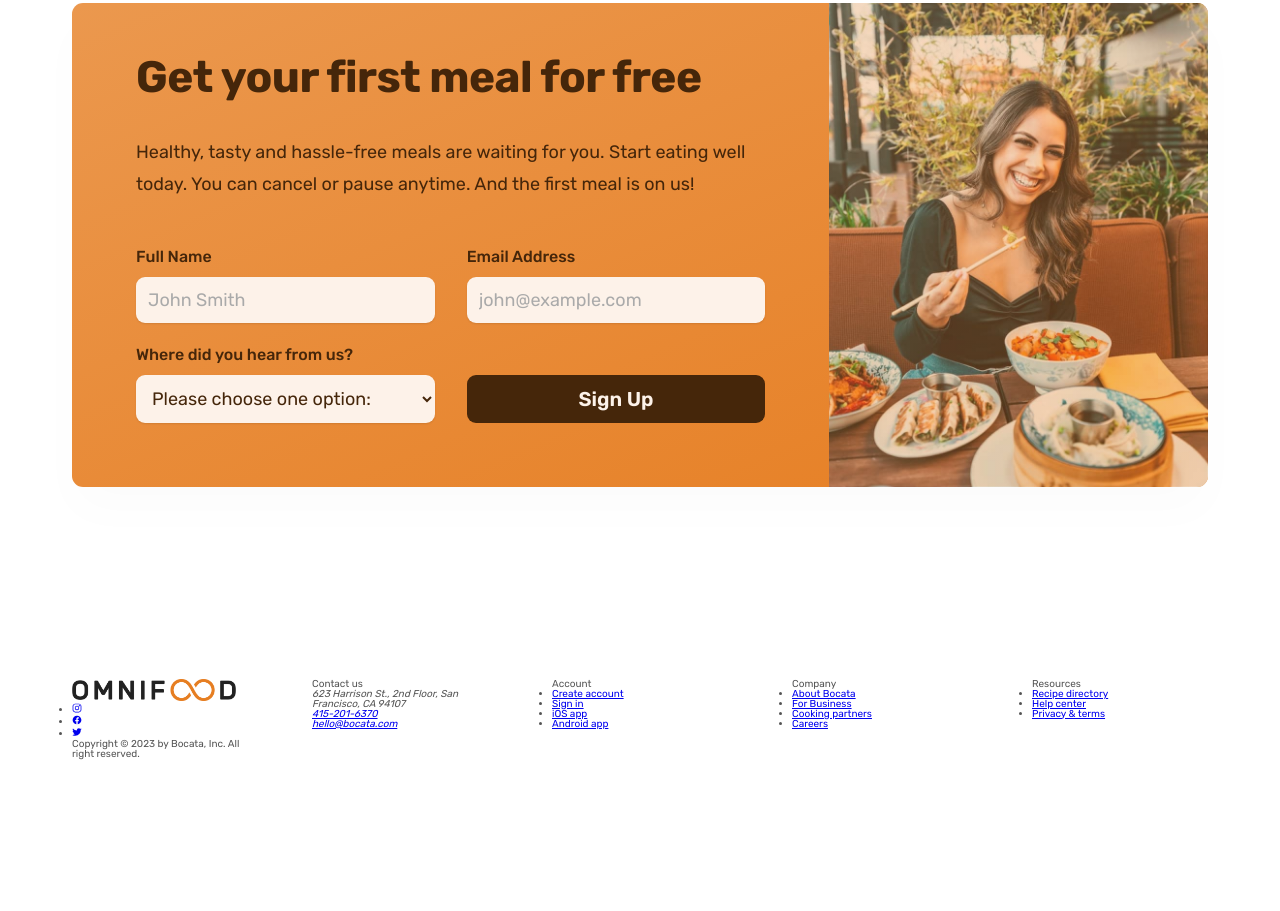
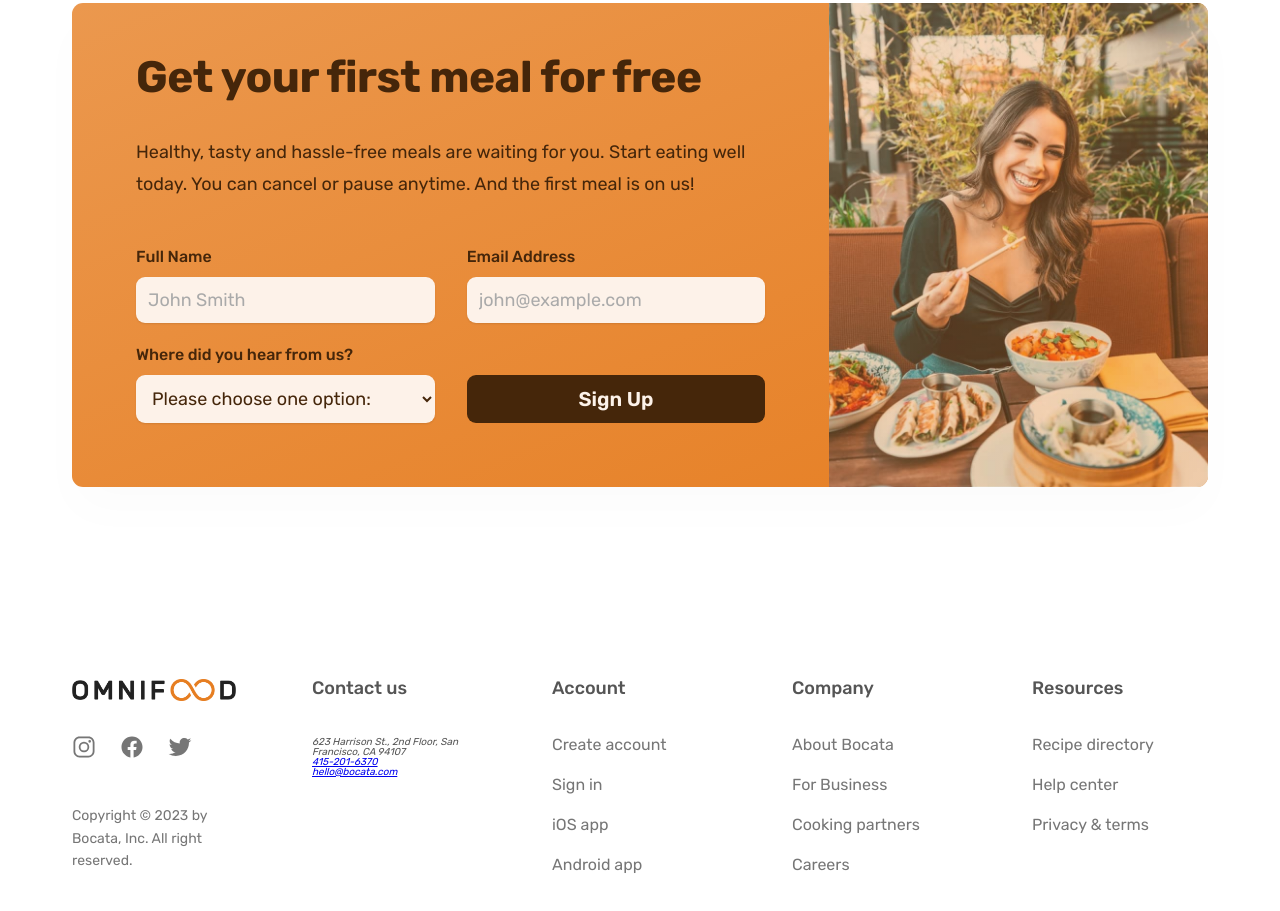
Before and after one commit to drilon305/trenditional-restaurant, a plain HTML site: page index.html in a window 1280 px wide. Shown: the part 6052-6963 px from the top of the page. Before the commit the page ends 6907 px from the top, so only its background shows below. Drawn offline with nearby package versions, Linux system fonts and the light colour scheme.

Commit message:
designed first column and logo

```diff
--- a/index.html
+++ b/index.html
@@ -420,9 +420,9 @@
             href="#" class="footer-logo"><img class="logo" src="./content/img/bocata-logo.png"
             alt="Bocata logo"></a>
             <ul class="social-links">
-                <li><a href="#"><ion-icon name="logo-instagram"></ion-icon></a></li>
-                <li><a href="#"><ion-icon name="logo-facebook"></ion-icon></a></li>
-                <li><a href="#"><ion-icon name="logo-twitter"></ion-icon></a></li>
+                <li><a class="footer-link" href="#"><ion-icon class="social-icon" name="logo-instagram"></ion-icon></a></li>
+                <li><a class="footer-link" href="#"><ion-icon class="social-icon" name="logo-facebook"></ion-icon></a></li>
+                <li><a class="footer-link" href="#"><ion-icon class="social-icon" name="logo-twitter"></ion-icon></a></li>
             </ul>
 
 
@@ -439,29 +439,29 @@
         <nav class="nav-col">
             <p class="footer-heading">Account</p>
             <ul class="footer-nav">
-                <li><a href="#">Create account</a></li>
-                <li><a href="#">Sign in</a></li>
-                <li><a href="#">iOS app</a></li>
-                <li><a href="#">Android app</a></li>
+                <li><a class="footer-link" href="#">Create account</a></li>
+                <li><a class="footer-link" href="#">Sign in</a></li>
+                <li><a class="footer-link" href="#">iOS app</a></li>
+                <li><a class="footer-link" href="#">Android app</a></li>
             </ul>
         </nav>
 
         <nav class="nav-col">
             <p class="footer-heading">Company</p>
             <ul class="footer-nav">
-                <li><a href="#">About Bocata</a></li>
-                <li><a href="#">For Business</a></li>
-                <li><a href="#">Cooking partners</a></li>
-                <li><a href="#">Careers</a></li>
+                <li><a class="footer-link" href="#">About Bocata</a></li>
+                <li><a class="footer-link" href="#">For Business</a></li>
+                <li><a class="footer-link" href="#">Cooking partners</a></li>
+                <li><a class="footer-link" href="#">Careers</a></li>
             </ul>
         </nav>
 
         <nav class="nav-col">
             <p class="footer-heading">Resources</p>
             <ul class="footer-nav">
-                <li><a href="#">Recipe directory</a></li>
-                <li><a href="#">Help center</a></li>
-                <li><a href="#"> Privacy & terms</a></li>
+                <li><a class="footer-link" href="#">Recipe directory</a></li>
+                <li><a class="footer-link" href="#">Help center</a></li>
+                <li><a class="footer-link" href="#"> Privacy & terms</a></li>
             </ul>
         </nav>
 
--- a/style.css
+++ b/style.css
@@ -557,3 +557,58 @@ margin-bottom: 1.2rem;
 .footer {
     padding: 9.6rem 0;
 }
+
+.footer-logo {
+    display: block;
+    margin-bottom: 3.2rem;
+}
+
+.logo-col {
+    display: flex;
+    flex-direction: column;
+}
+
+.social-links {
+    list-style: none;
+    display: flex;
+    gap: 2.4rem;
+}
+
+.social-icon {
+    width: 2.4rem;
+    height: 2.4rem;
+}
+
+.copyright {
+    font-size: 1.4rem;
+    line-height: 1.6;
+    color: #767676;
+    margin-top: auto;
+}
+
+
+.footer-heading {
+    font-size: 1.8rem;
+    font-weight: 500;
+    margin-bottom: 4rem;
+}
+
+.footer-nav {
+    list-style: none;
+    display: flex;
+    flex-direction: column;
+    gap: 2.4rem;
+}
+
+.footer-link:link,
+.footer-link:visited {
+    text-decoration: none;
+    font-size: 1.6rem;
+    color: #767676;
+    transition: all 0.3s;
+}
+
+.footer-link:hover,
+.footer-link:active {
+    color: #555;
+}
```
